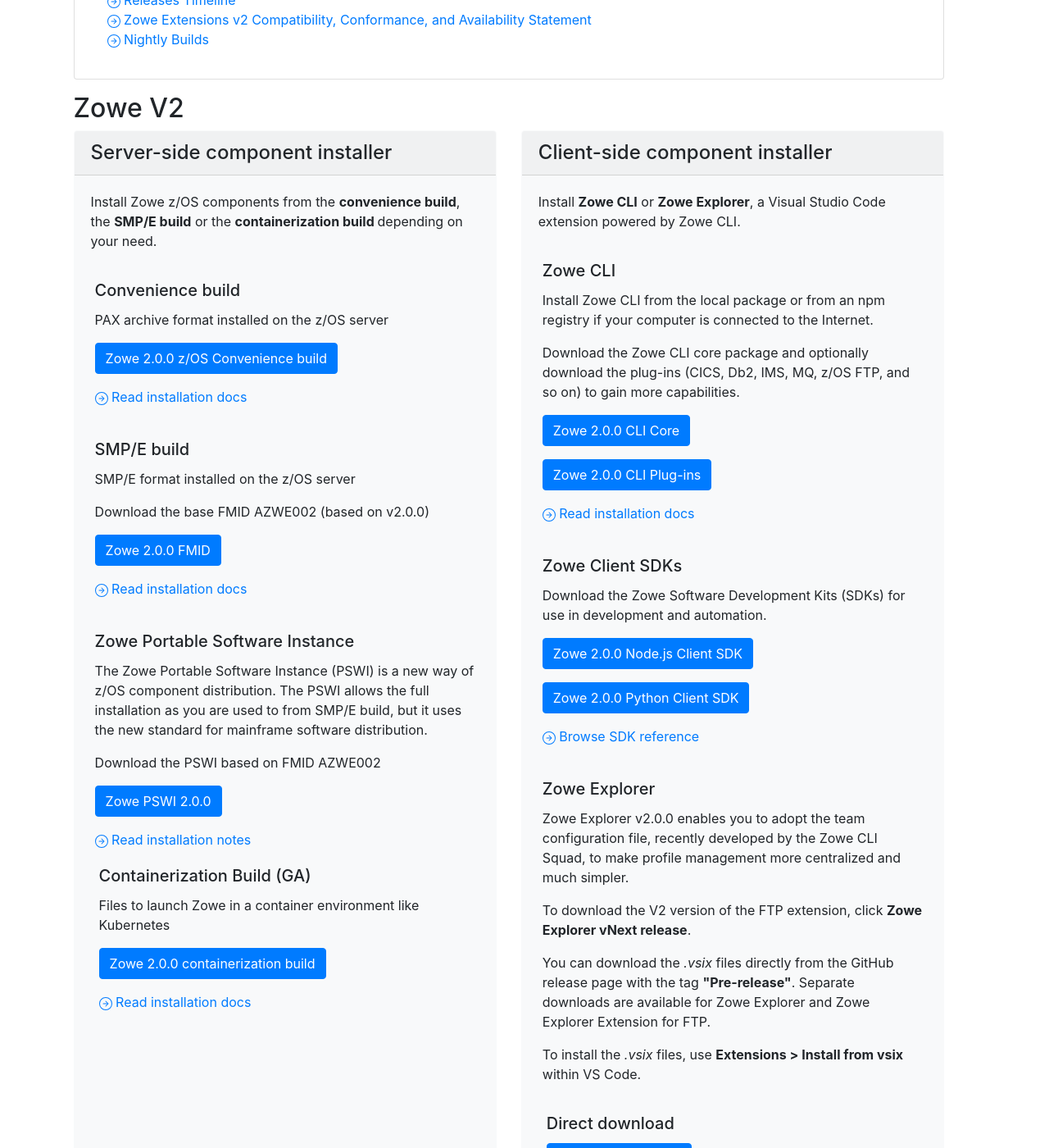
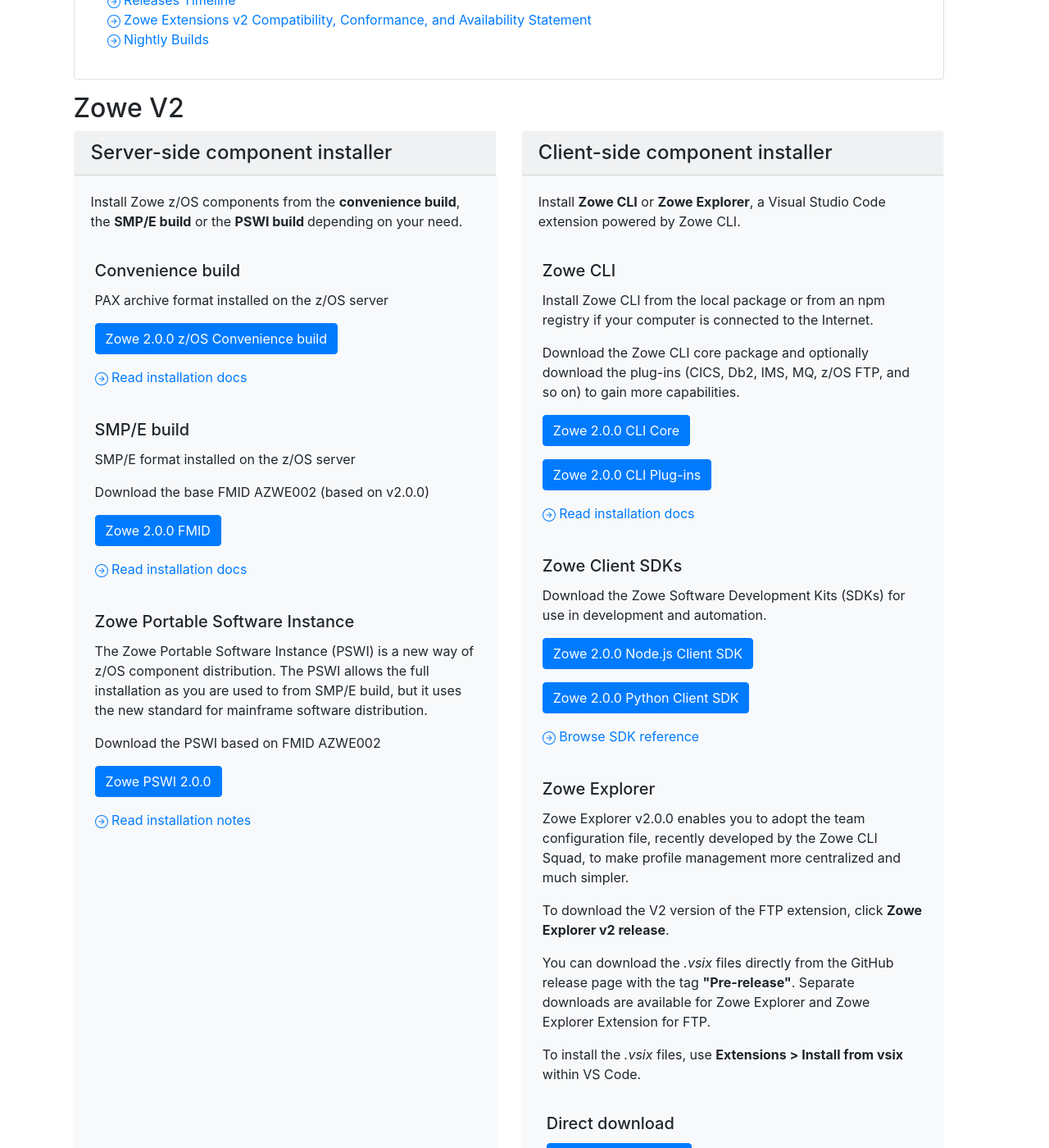
Before and after one commit to zowe/zowe.github.io, a Jekyll site: the page built from download.md, in a window 1280 px wide and 1400 px high, scrolled down 405 px. Shown: the whole window at 82% size. Built offline with Jekyll 4.4.1, drawn with Linux system fonts in a browser that asks for light colours; our own code applies the rules of GitHub Pages for plain Markdown files; some of the changed text lies outside the part shown.

Commit message:
remove containerization, swap vnext to v2
Signed-off-by: MarkAckert <mark.ackert@broadcom.com>

```diff
--- a/download.md
+++ b/download.md
@@ -100,7 +100,7 @@
       <h4 class="card-header" id="zowe-zos-build-download">Server-side component installer</h4>
       <div class="card-body">
         <p class="card-text">Install Zowe z/OS components from the <b>convenience build</b>, the <b>SMP/E build</b> or
-          the <b> containerization build </b> depending on your need.</p>
+          the <b> PSWI build </b> depending on your need.</p>
         <div class="row">
           <div class="card-body">
             <h5 class="card-title">Convenience build</h5>
@@ -164,30 +164,7 @@
                 Read installation notes
               </a>
             </div>
-            <div class="row">
-              <div class="card-body">
-                <h5 class="card-title">Containerization Build (GA)</h5>
-                <p class="card-text">Files to launch Zowe in a container environment like Kubernetes</p>
-                <p><a class="btn btn-primary"
-                    href="{{ site.containerization_download_url }}{{ site.data.releases.v2[0].zos_version }}">Zowe
-                    {{ site.data.releases.v2[0].zos_version }}
-                    containerization build</a></p>
-                <div>
-                  <a href="https://docs.zowe.org/{{ site.data.releases.v2[0].documentation }}/user-guide/k8s-introduction/"
-                    class="card-link">
-                    <svg width="1em" height="1em" viewBox="0 0 16 16" class="bi bi-arrow-right-circle"
-                      fill="currentColor" xmlns="http://www.w3.org/2000/svg">
-                      <path fill-rule="evenodd"
-                        d="M8 15A7 7 0 1 0 8 1a7 7 0 0 0 0 14zm0 1A8 8 0 1 0 8 0a8 8 0 0 0 0 16z" />
-                      <path fill-rule="evenodd"
-                        d="M7.646 11.354a.5.5 0 0 1 0-.708L10.293 8 7.646 5.354a.5.5 0 1 1 .708-.708l3 3a.5.5 0 0 1 0 .708l-3 3a.5.5 0 0 1-.708 0z" />
-                      <path fill-rule="evenodd" d="M4.5 8a.5.5 0 0 1 .5-.5h5a.5.5 0 0 1 0 1H5a.5.5 0 0 1-.5-.5z" />
-                    </svg>
-                    Read installation docs
-                  </a>
-                </div>
-              </div>
-            </div>
+
           </div>
 
         </div>
@@ -250,7 +227,7 @@
             <h5 class="card-title">Zowe Explorer</h5>
             <p class="card-text">Zowe Explorer v2.0.0 enables you to adopt the team configuration file, recently
               developed by the Zowe CLI Squad, to make profile management more centralized and much simpler.</p>
-            <p class="card-text">To download the V2 version of the FTP extension, click <b>Zowe Explorer vNext
+            <p class="card-text">To download the V2 version of the FTP extension, click <b>Zowe Explorer v2
                 release</b>.</p>
             <p class="card-text">You can download the <em>.vsix</em> files directly from the GitHub release page with
               the tag <b>"Pre-release"</b>. Separate downloads are available for Zowe Explorer and Zowe Explorer
@@ -653,7 +630,7 @@
 </section>
 
 <section class="whitebackground" id="compatibility-extensions">
-  <h1>Zowe Extensions Vnext Compatibility, Conformance, and Availability Statement</h1>
+  <h1>Zowe Extensions v2 (previously vNext ) Compatibility, Conformance, and Availability Statement</h1>
   <b>General</b><br />
   <i>Backward Compatibility</i><br />
   <p>Zowe v1 conformant extensions / plug-ins <b>are not guaranteed</b> to be compatible with Zowe v2 and therefore may
@@ -678,7 +655,7 @@
   <p><u>Recommendation:</u> All extenders interested in earning v2 conformance review the v2 conformance criteria,
     determine if technical changes are necessary, make appropriate modifications and prepare to apply for v2 conformance
     prior to v2 LTS publication.</p>
-  <b>Zowe Vnext Availability to Extenders</b><br />
+  <b>Zowe v2 Availability to Extenders</b><br />
   <i>Early Access Software </i><br />
   <p>Several pre-GA releases of Zowe v2 will be made available to Zowe extenders and the general public prior* to the
     actual Zowe v2 GA release delivery to allow extenders time to perform Zowe v2 testing with their extensions and
```
